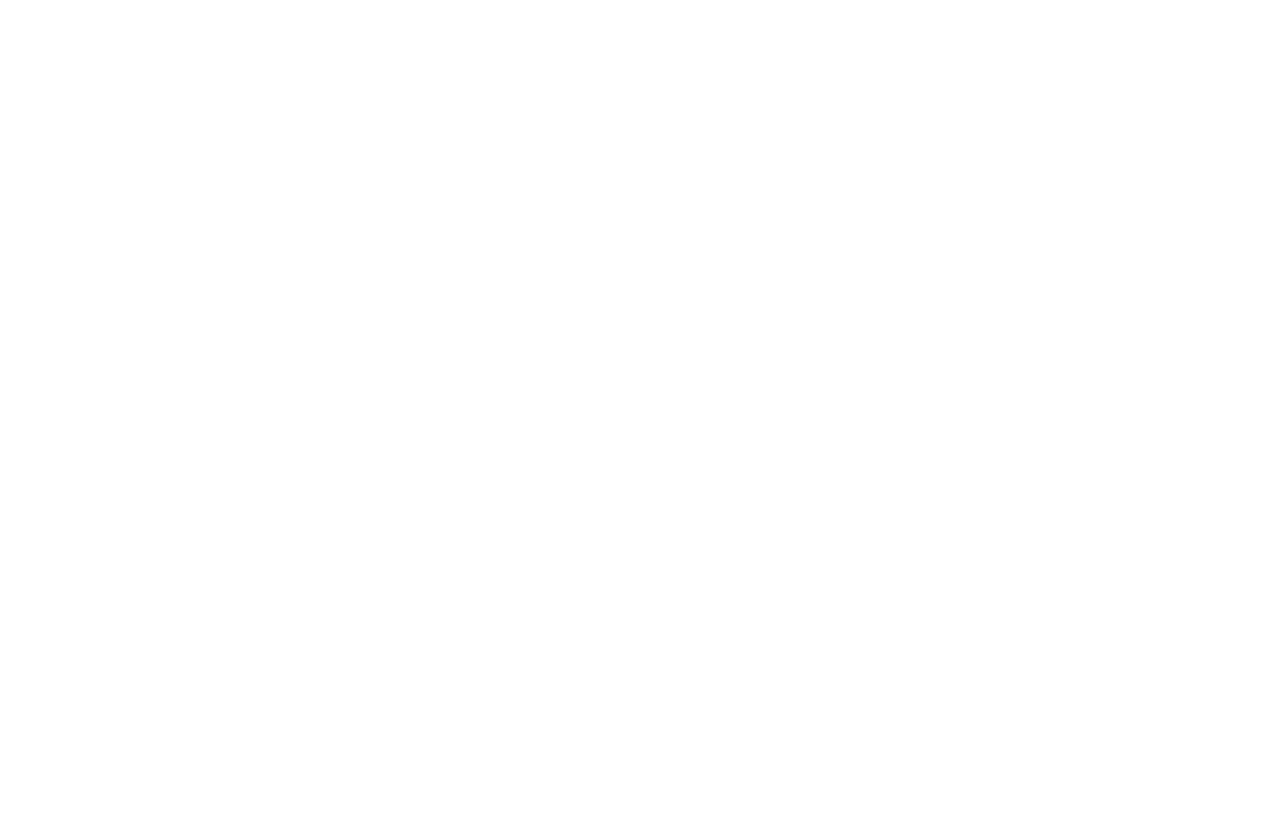
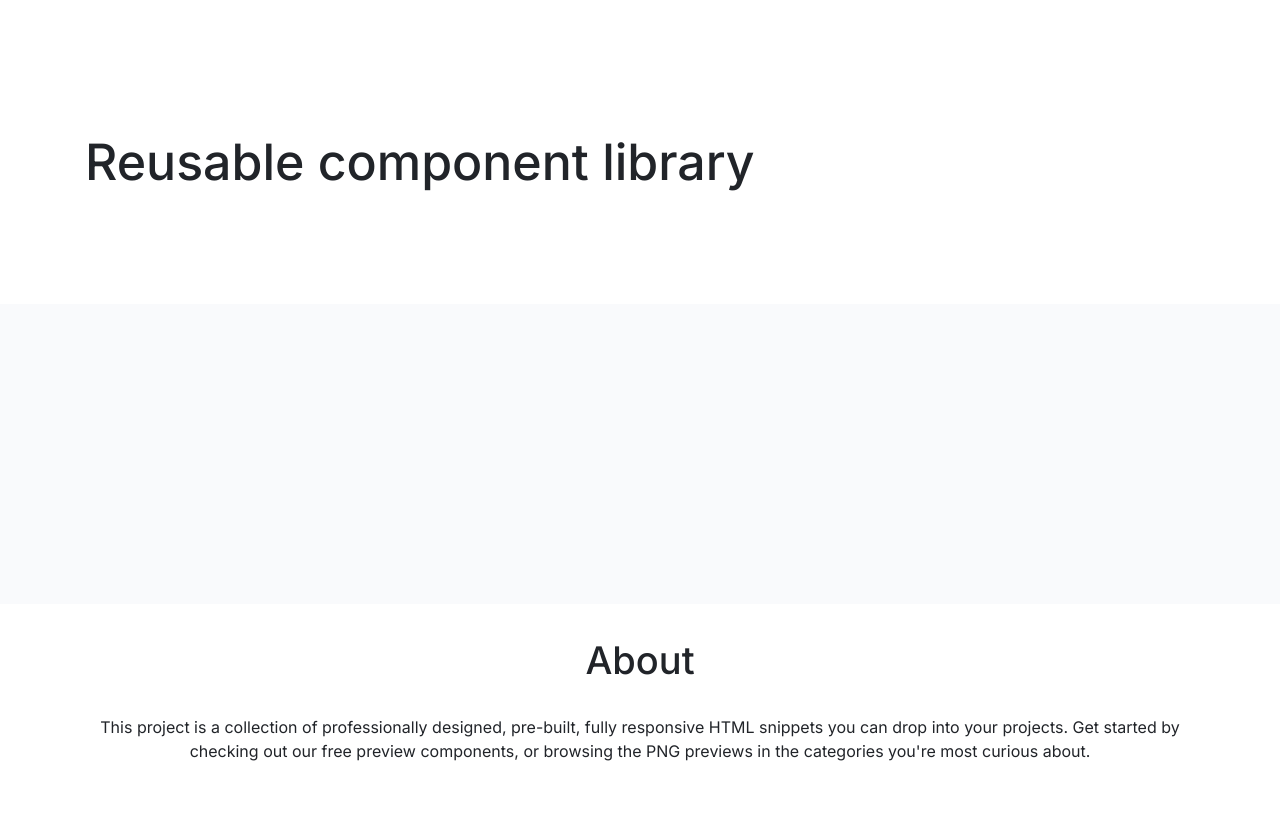
Before and after one commit to js-tasks-ru/htmlcss-20221107_nepogodda, a website: page index.html in a window 1280 px wide. Before the commit the page ends 800 px from the top, so only its background shows below. Drawn offline with Linux system fonts and the light colour scheme.

Commit message:
add basic layout of main page

```diff
--- a/assets/css/main.css
+++ b/assets/css/main.css
@@ -1,16 +1,23 @@
 @import '../fonts/fonts.css';
+
+@import '../../components/page/page.css';
+@import '../../components/container/container.css';
+@import '../../components/header/header.css';
+@import '../../components/preview/preview.css';
+@import '../../components/footer/footer.css';
 
 :root {
   --white: #ffffff;
   --black: #212429;
-    --pink: #F784AD;
-    --purple: #7048E8;
-    --blue: #374FC7;
-    --red: #F03D3E;
-    --grey-1: #F8F9FA;
-    --grey-2: #DDE2E5;
-    --grey-3: #ACB5BD;
+  --pink: #f784ad;
+  --purple: #7048e8;
+  --blue: #374fc7;
+  --red: #f03d3e;
+  --grey-1: #f8f9fa;
+  --grey-2: #dde2e5;
+  --grey-3: #acb5bd;
   --grey-4: #495057;
+  --grey-5: #f9fafc;
 
   --error: var(--red);
   --success: var(--blue);
--- a/assets/fonts/fonts.css
+++ b/assets/fonts/fonts.css
@@ -1 +1,2 @@
 @import url('https://fonts.googleapis.com/css2?family=Roboto:ital,wght@0,100;0,300;0,400;0,500;0,700;0,900;1,100;1,300;1,400;1,500;1,700;1,900&display=swap');
+@import url('https://fonts.googleapis.com/css2?family=Inter:wght@400;500;700&display=swap');
--- /dev/null
+++ b/components/container/container.css
@@ -0,0 +1,4 @@
+.container {
+  max-width: 1110px;
+  margin: 0 auto;
+}
--- /dev/null
+++ b/components/footer/footer.css
@@ -0,0 +1,25 @@
+.footer {
+  height: 200px;
+  background: var(--white);
+}
+
+.footer__title {
+  font-family: 'Inter', sans-serif;
+  font-style: normal;
+  font-weight: 500;
+  font-size: 38px;
+  line-height: 48px;
+  text-align: center;
+  color: var(--black);
+}
+
+.footer__text {
+  font-family: 'Inter', sans-serif;
+  font-style: normal;
+  font-weight: 400;
+  font-size: 16px;
+  line-height: 24px;
+  /* or 150% */
+  text-align: center;
+  color: var(--black);
+}
--- /dev/null
+++ b/components/header/header.css
@@ -0,0 +1,13 @@
+.header {
+  padding: 96px 0 77px;
+  background: var(--white);
+}
+
+.header__title {
+  font-family: 'Inter', sans-serif;
+  font-style: normal;
+  font-weight: 500;
+  font-size: 50px;
+  line-height: 64px;
+  color: var(--black);
+}
--- /dev/null
+++ b/components/page/page.css
@@ -0,0 +1,2 @@
+.page {
+}
--- /dev/null
+++ b/components/preview/preview.css
@@ -0,0 +1,4 @@
+.preview {
+  height: 300px;
+  background: var(--grey-5);
+}
--- a/index.html
+++ b/index.html
@@ -8,7 +8,28 @@
 </head>
 
 <body>
+    <div class="page">
+        <header class="header">
+            <div class="container">
+                <h1 class="header__title">Reusable component library</h1>
+            </div>
+        </header>
+        <main class="preview">
+            <div class="container">
 
+            </div>
+        </main>
+        <footer class="footer">
+            <div class="container">
+                <h2 class="footer__title">About</h2>
+                <p class="footer__text">This project is a collection of professionally designed, pre-built, fully
+                    responsive HTML snippets
+                    you can drop into your projects. Get started by checking out our free preview components, or
+                    browsing the PNG previews in the categories you're most curious about.
+                </p>
+            </div>
+        </footer>
+    </div>
 </body>
 
 </html>
```
Lines whose indentation alone changed are shown as unchanged.
